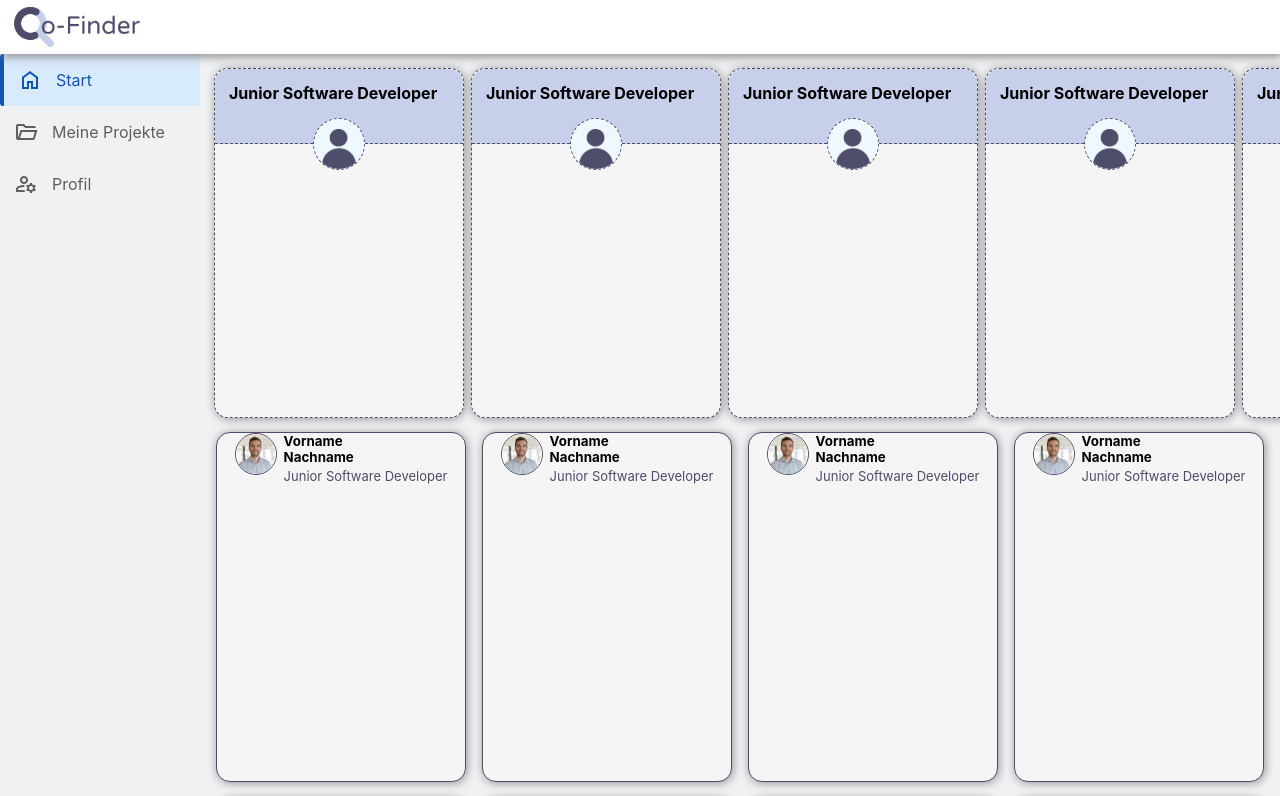
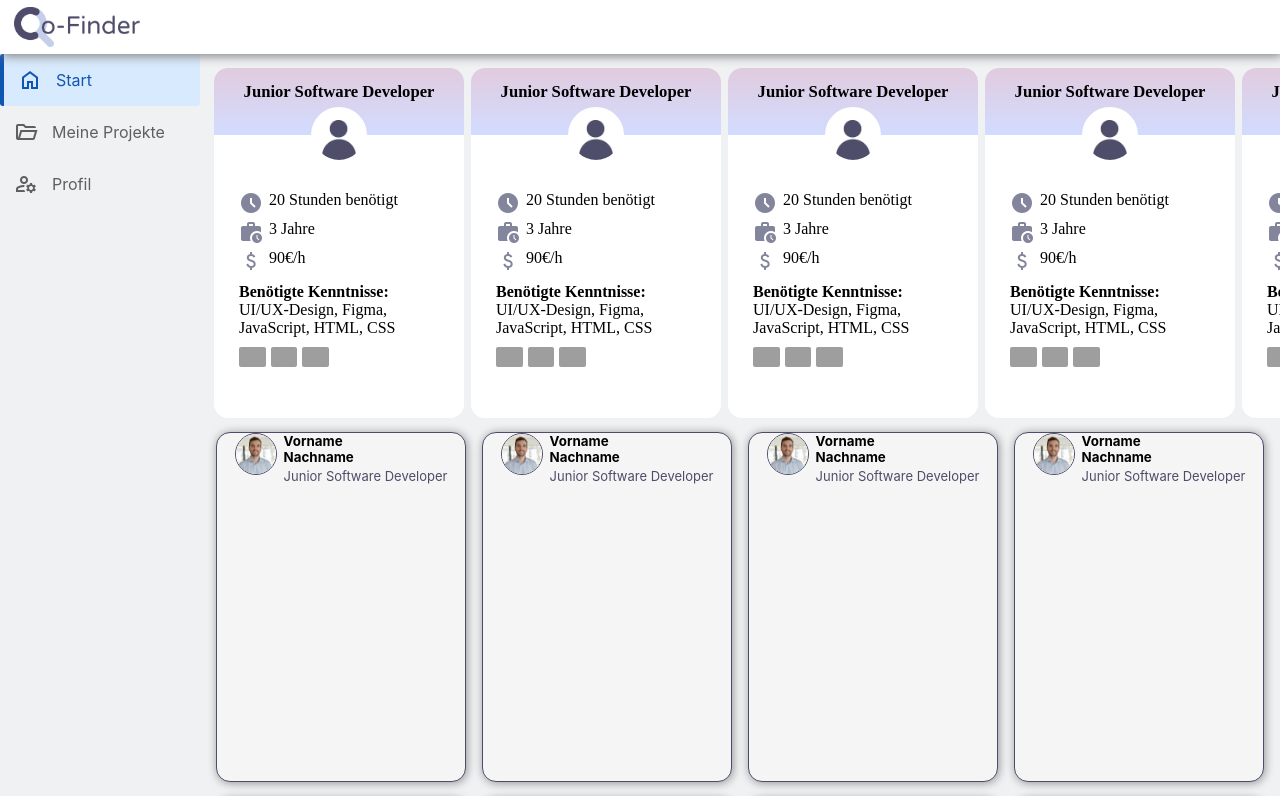
Before and after one commit to seb1ast8ian0/cofinder-frontend, a React (Create React App) app: page /employee in a window 1280 px wide. Shown: the top 796 px of the page. Built offline with nearby package versions, Linux system fonts and the light colour scheme; grey boxes are pictures that could not be loaded.

Commit message:
Wildcard

```diff
--- a/src/Components/WildCard.js
+++ b/src/Components/WildCard.js
@@ -11,6 +11,37 @@ class WildCard extends React.Component {
             <div className="profilepicture">
                 <img src="./cofinder-placeholder.png"/>
             </div>
+            <div className="required-hours">
+              <span className="material-symbols-outlined">schedule</span>
+              <div className="text">20 Stunden benötigt</div>
+            </div>
+
+            <div className="required-experience">
+              <span className="material-symbols-outlined">work_history</span>
+              <div className="text">3 Jahre</div>
+            </div>
+
+            <div className="maximum-salary">
+              <span className="material-symbols-outlined">attach_money</span>
+              <div className="text">90€/h</div>
+            </div>
+
+            <div className="more-info">
+              <div className="title">Benötigte Kenntnisse:</div>
+              <div className="text">UI/UX-Design, Figma, JavaScript, HTML, CSS</div>
+            </div>
+
+            <div className="languages">
+              <div className="flag">
+                <img src="https://countryflagsapi.com/png/de" />
+              </div>
+              <div className="flag">
+                <img src="https://countryflagsapi.com/png/gb" />
+              </div>
+              <div className="flag">
+                <img src="https://countryflagsapi.com/png/ro" />
+              </div>
+            </div>
 
         </div>
       );
--- a/src/Styles/Components/employee.css
+++ b/src/Styles/Components/employee.css
@@ -17,26 +17,26 @@
 }
 
 .wildCard {
-  background-color: whitesmoke;
-  border: 1px dashed #4e4c6a;
+  background-color: white;
   min-width: 250px;
   height: 350px;
   box-sizing: border-box;
   border-radius: 14px;
-  box-shadow: 1px 1px 10px rgba(0, 0, 0, 0.4);
   display: flex;
   flex-direction: column;
   align-items: center;
 }
 .wildCard .name-and-title {
-  font-size: larger;
+  font-size: 15pt;
+  font-family: "Montserrat";
+  font-weight: 600;
+  text-align: center;
   width: 100%;
-  background-color: #C7CFEB;
+  background-image: linear-gradient(#E1CBDE, #D2DCFF);
   box-sizing: border-box;
   padding: 14px;
   border-radius: 14px 14px 0px 0px;
-  border-bottom: 1px dashed #4e4c6a;
-  padding-bottom: 40px;
+  padding-bottom: 33px;
 }
 .wildCard .name-and-title .title {
   color: black;
@@ -51,14 +51,79 @@
   display: flex;
   align-items: center;
   justify-content: center;
-  border: 1px dashed #4e4c6a;
+  border: 3px solid white;
   transform: translateY(-50%);
   justify-self: center;
-  background-color: aliceblue;
+  background-color: white;
 }
 .wildCard .profilepicture img {
   height: 40px;
   padding-top: 10px;
+}
+.wildCard .required-hours {
+  width: 80%;
+  margin-bottom: 5px;
+}
+.wildCard .required-hours .material-symbols-outlined {
+  color: #83859C;
+  float: left;
+  font-variation-settings: "FILL" 1;
+}
+.wildCard .required-hours .text {
+  font-family: "Montserrat";
+  font-weight: 500;
+  font-size: 12pt;
+  margin-left: 30px;
+}
+.wildCard .required-experience {
+  width: 80%;
+  margin-bottom: 5px;
+}
+.wildCard .required-experience .material-symbols-outlined {
+  color: #83859C;
+  float: left;
+  font-variation-settings: "FILL" 1;
+}
+.wildCard .required-experience .text {
+  font-family: "Montserrat";
+  font-weight: 500;
+  font-size: 12pt;
+  margin-left: 30px;
+}
+.wildCard .maximum-salary {
+  width: 80%;
+}
+.wildCard .maximum-salary .material-symbols-outlined {
+  color: #83859C;
+  float: left;
+  font-variation-settings: "FILL" 1;
+}
+.wildCard .maximum-salary .text {
+  font-family: "Montserrat";
+  font-weight: 500;
+  font-size: 12pt;
+  margin-left: 30px;
+}
+.wildCard .more-info {
+  width: 80%;
+  margin-top: 10px;
+  font-family: "Montserrat";
+}
+.wildCard .more-info .title {
+  font-weight: 620;
+}
+.wildCard .more-info .text {
+  font-weight: 500;
+}
+.wildCard .languages {
+  margin-top: 10px;
+  width: 80%;
+}
+.wildCard .languages .flag img {
+  float: left;
+  margin-right: 5px;
+  height: 20px;
+  border-radius: 2px;
 }
 
 .wildCards {
--- a/src/Styles/Components/employee.scss
+++ b/src/Styles/Components/employee.scss
@@ -22,13 +22,11 @@
 
 .wildCard{
 
-    background-color: whitesmoke;
-    border: 1px dashed #4e4c6a;
+    background-color: white;
     min-width: 250px;
     height: 350px;
     box-sizing: border-box;
     border-radius: 14px;
-    box-shadow: 1px 1px 10px rgba(0, 0, 0, 0.4);
     display: flex;
     flex-direction: column;
     align-items: center;
@@ -36,14 +34,16 @@
 
     .name-and-title{
 
-        font-size: larger;
+        font-size: 15pt;
+        font-family: "Montserrat";
+        font-weight: 600;
+        text-align: center;
         width: 100%;
-        background-color: #C7CFEB;
+        background-image: linear-gradient(#E1CBDE, #D2DCFF);
         box-sizing: border-box;
         padding: 14px;
         border-radius: 14px 14px 0px 0px;
-        border-bottom: 1px dashed #4e4c6a;
-        padding-bottom: 40px;
+        padding-bottom: 33px;
 
         .title{
 
@@ -64,10 +64,10 @@
         display: flex;
         align-items: center;
         justify-content: center;
-        border: 1px dashed #4e4c6a;
+        border: 3px solid white;
         transform: translateY(-50%);
         justify-self: center;
-        background-color: aliceblue;
+        background-color: white;
 
         img{
 
@@ -76,6 +76,93 @@
         }
 
 
+    }
+
+    .required-hours {
+
+        width: 80%;
+        margin-bottom: 5px;
+
+        .material-symbols-outlined {
+            color: #83859C;
+            float: left;
+            font-variation-settings : 'FILL' 1
+        }
+
+        .text {
+            font-family: "Montserrat";
+            font-weight: 500;
+            font-size: 12pt;
+            margin-left: 30px;
+        }
+    }
+
+    .required-experience {
+
+
+        width: 80%;
+        margin-bottom: 5px;
+
+        .material-symbols-outlined {
+            color: #83859C;
+            float: left;
+            font-variation-settings : 'FILL' 1
+        }
+
+        .text {
+            font-family: "Montserrat";
+            font-weight: 500;
+            font-size: 12pt;
+            margin-left: 30px;
+        }
+    }
+
+    .maximum-salary {
+
+        width: 80%;
+
+        .material-symbols-outlined {
+            color: #83859C;
+            float: left;
+            font-variation-settings : 'FILL' 1
+        }
+
+        .text {
+            font-family: "Montserrat";
+            font-weight: 500;
+            font-size: 12pt;
+            margin-left: 30px;
+        }
+    }
+
+    .more-info {
+
+        width: 80%;
+        margin-top: 10px;
+        font-family: "Montserrat";
+
+        .title {
+            font-weight: 620;
+        }
+
+        .text {
+            font-weight: 500;
+        }
+    }
+
+    .languages {
+
+        margin-top: 10px;
+        width: 80%;
+
+        .flag {
+            img {
+                float: left;
+                margin-right: 5px;
+                height: 20px;
+                border-radius: 2px;
+            }
+        }
     }
 
 }
```
Also changed, not shown: 1 other file (tests, documents, lock files or other folders).
